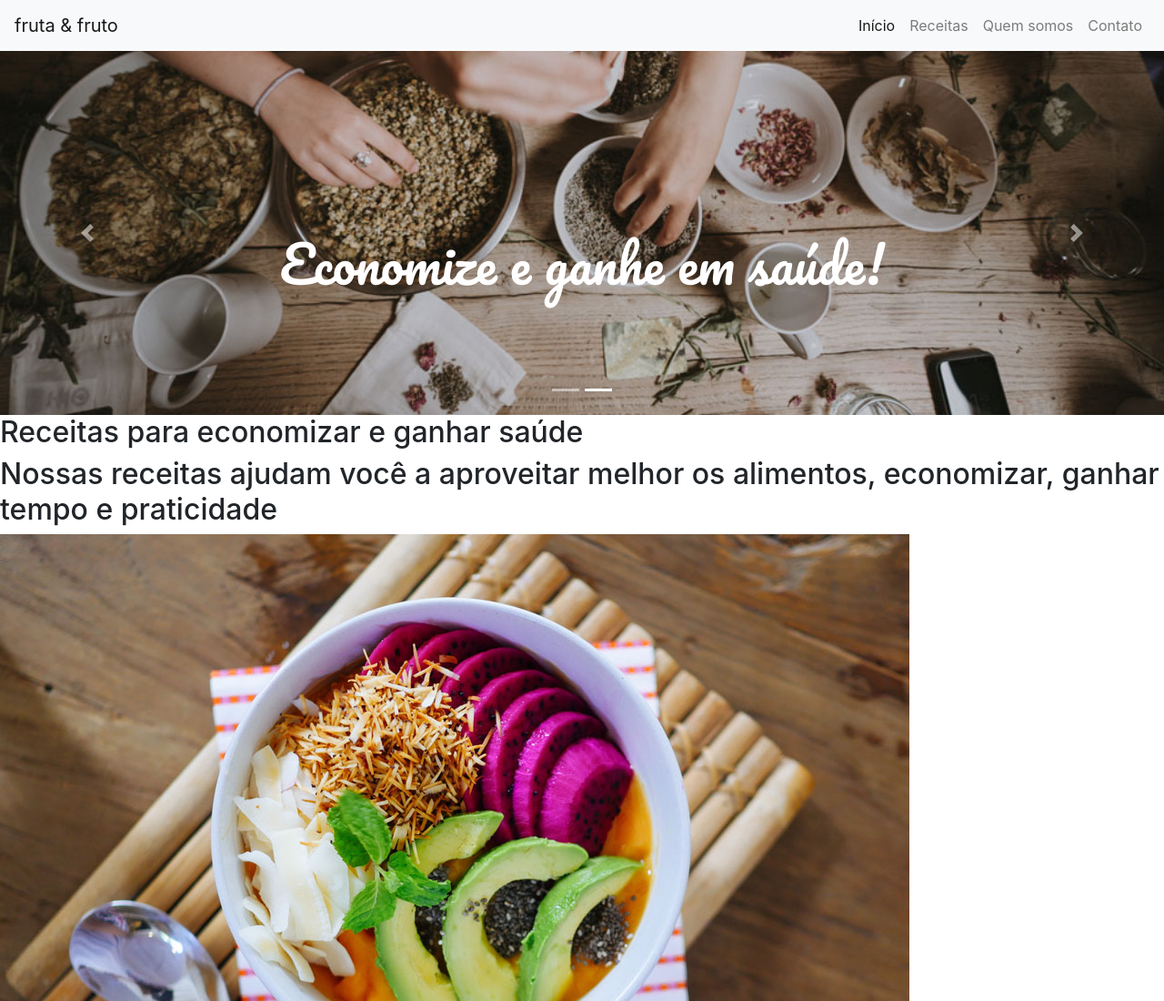
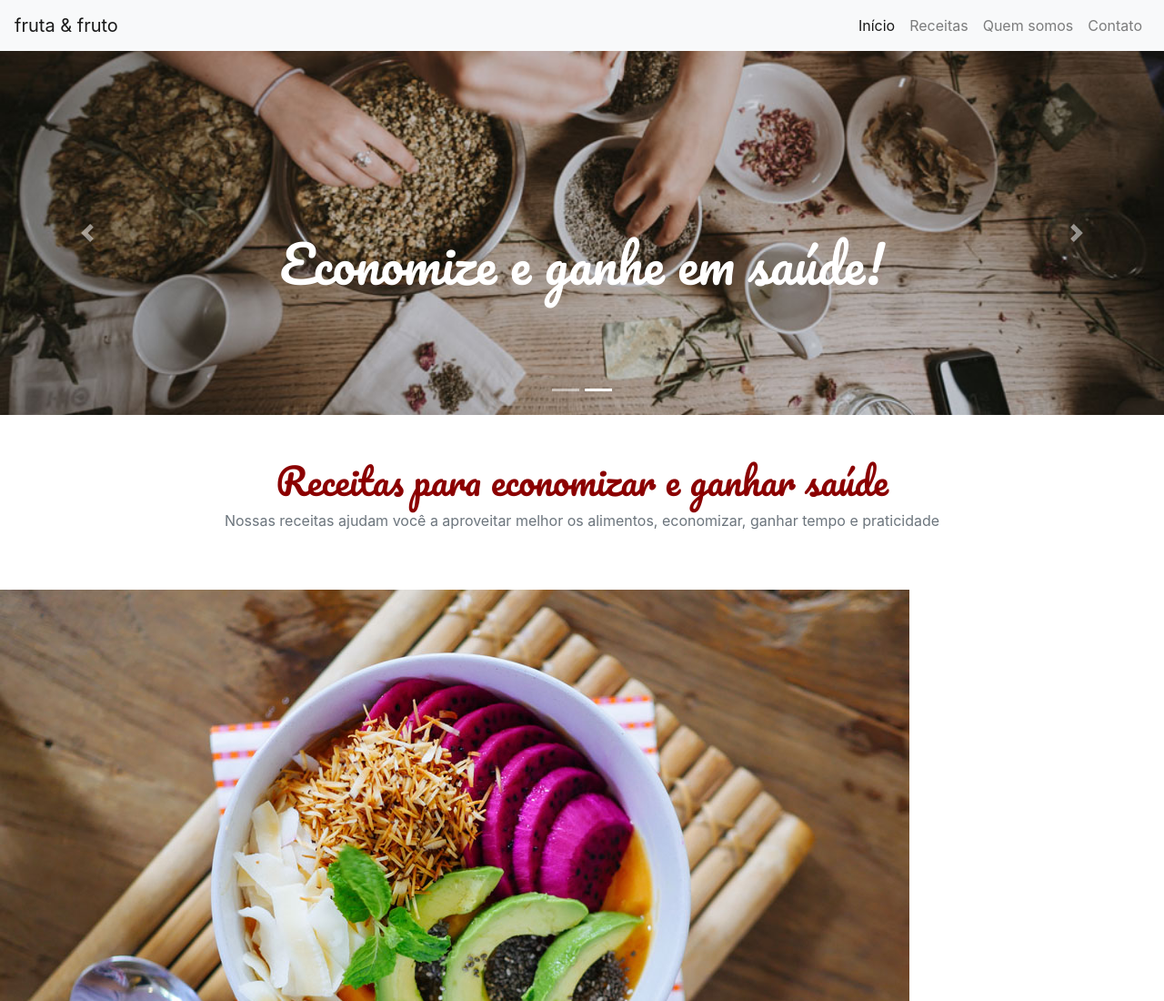
Before and after one commit to CleytonPinheiro/intro-bootstrap4, a plain HTML site: page index.html in a window 1280 px wide. Shown: the top 1100 px of the page at 91% size. Drawn offline with nearby package versions, Linux system fonts and the light colour scheme.

Commit message:
Edição, alinhamento e cores de textos e espaçametnos entre divs.

```diff
--- a/index.html
+++ b/index.html
@@ -57,8 +57,8 @@
     </div>
 </div>
 
-  <h2>Receitas para economizar e ganhar saúde</h2>
-  <h2>Nossas receitas ajudam você a aproveitar melhor os alimentos, economizar, ganhar tempo e praticidade</h2>
+  <h1 class="text-center fonte-titulo cor-especial pt-5">Receitas para economizar e ganhar saúde</h1>
+  <p class="text-center text-secondary pb-5">Nossas receitas ajudam você a aproveitar melhor os alimentos, economizar, ganhar tempo e praticidade</p>
 
   <img src="src/img/receita-abacate.jpg" alt="tigela com salada de abacate, vista superior">
   <h3>Tigela de abacate</h3>
--- a/src/style.css
+++ b/src/style.css
@@ -2,7 +2,10 @@
     object-fit:cover;
     object-position: 0 80%;
     height: 400px;
-}
+    }
  .fonte-titulo{
-     font-family: 'Pacifico', cursive;
+    font-family: 'Pacifico', cursive;
+    }
+ .cor-especial{
+     color:darkred;
  }
```
